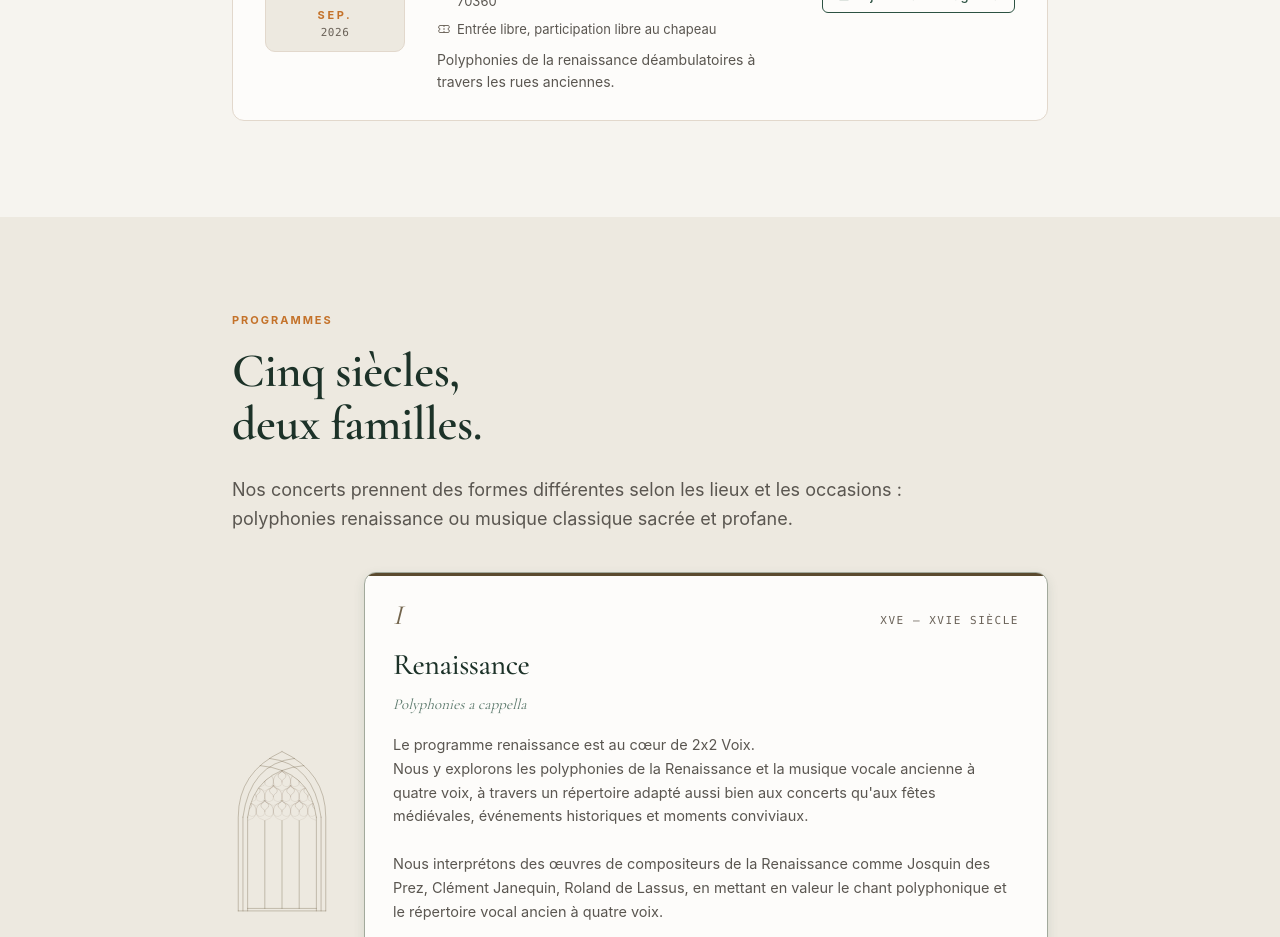
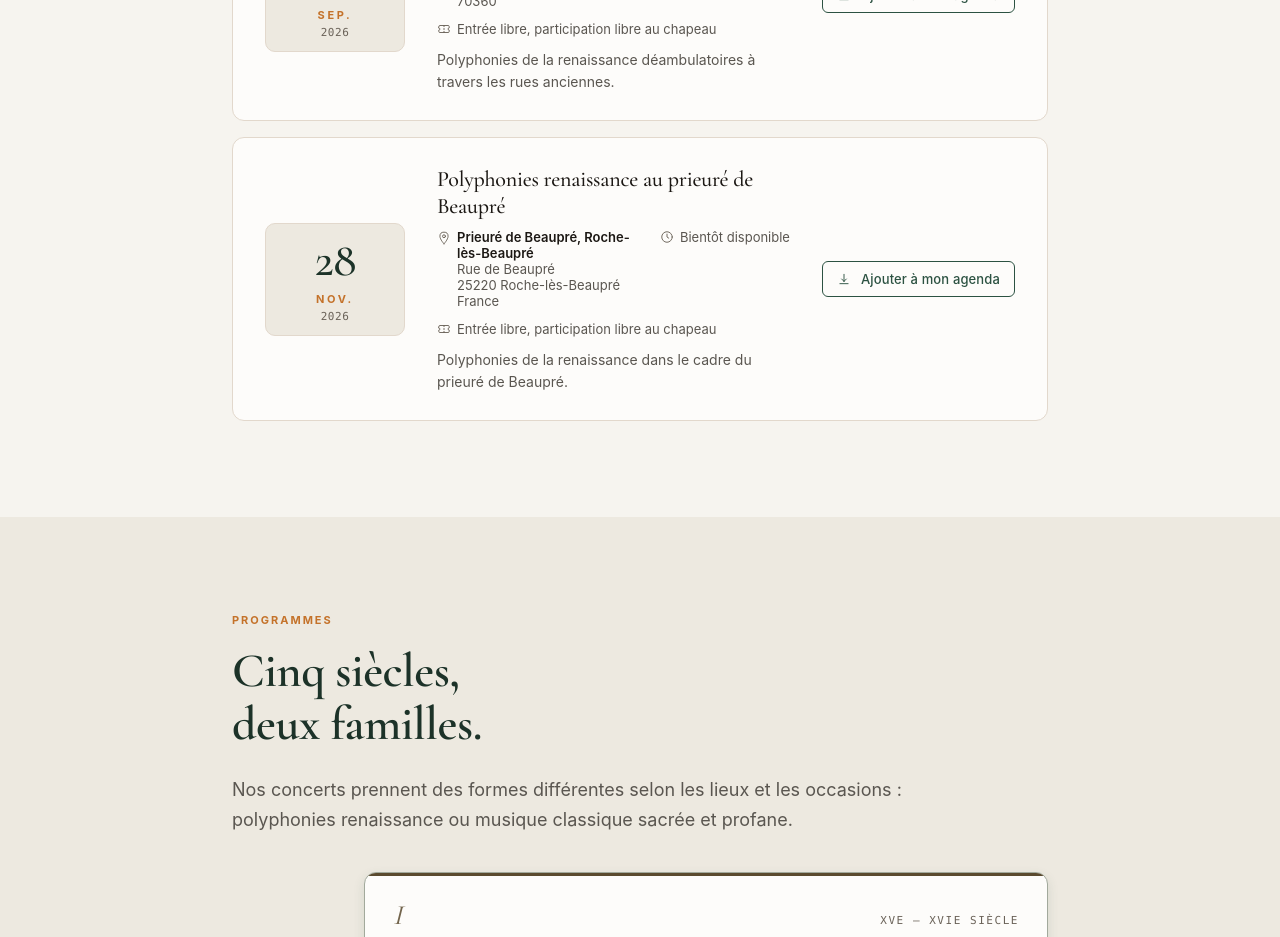
Before and after one commit to TimVille25/2x2voix, a React (Vite) app: page / in a window 1280 px wide. Shown: the part 2480-3417 px from the top of the page. Built offline with nearby package versions, Linux system fonts and the light colour scheme.

Commit message:
Ajout d'un nouvel événement "Polyphonies renaissance au prieuré de Beaupré" avec détails complets

```diff
--- a/src/data.js
+++ b/src/data.js
@@ -69,6 +69,18 @@ export const EVENTS = [
     note: "Polyphonies de la renaissance déambulatoires à travers les rues anciennes.",
     price: "Entrée libre, participation libre au chapeau",
   },
+  {
+    id: "thise-2026-11-28",
+    date: "2026-11-28",
+    times: ["Bientôt disponible"],
+    duration: 60,
+    day: 28, month: "Novembre", year: 2026,
+    title: "Polyphonies renaissance au prieuré de Beaupré",
+    venue: "Prieuré de Beaupré, Roche-lès-Beaupré",
+    address: "Rue de Beaupré, 25220 Roche-lès-Beaupré, France",
+    note: "Polyphonies de la renaissance dans le cadre du prieuré de Beaupré.",
+    price: "Entrée libre, participation libre au chapeau",
+  }
 ];
 
 export const TRACKS = [
```
